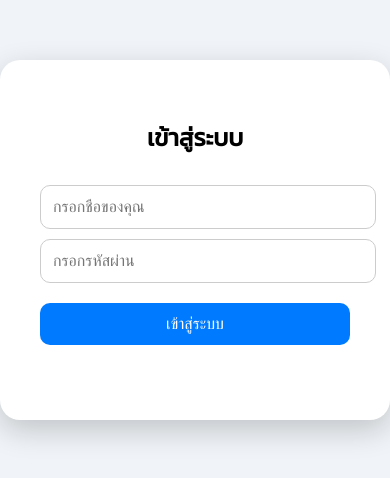
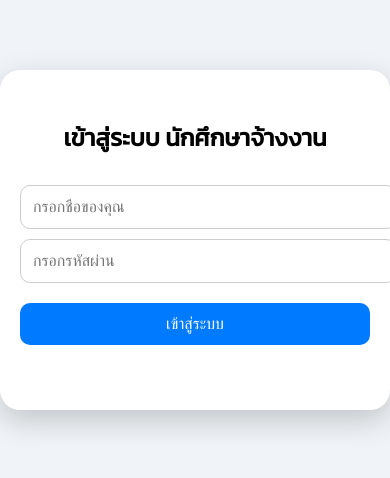
Before and after one commit to ohmrattham/checkin1, a plain HTML site: page index.html in a window 390 px wide. Shown: the part 182-660 px from the top of the page. Drawn offline with Linux system fonts and the light colour scheme.

Commit message:
Update index.html

```diff
--- a/index.html
+++ b/index.html
@@ -20,8 +20,19 @@
   border-radius: 20px;
   box-shadow: 0 10px 30px rgba(0,0,0,0.2);
   text-align: center;
-      width: 320px;
+  width: 90%;
+  max-width: 400px;
 }
+
+@media (max-width: 480px) {
+  input, button {
+    font-size: 18px;
+  }
+  .login-box {
+    padding: 30px 20px;
+  }
+}
+
     input {
       padding: 12px;
       width: 100%;
@@ -71,7 +82,7 @@
 </head>
 <body>
   <div class="login-box">
-    <h2>เข้าสู่ระบบ</h2>
+    <h2>เข้าสู่ระบบ นักศึกษาจ้างงาน</h2>
     <input type="text" id="username" placeholder="กรอกชื่อของคุณ" />
     <input type="password" id="password" placeholder="กรอกรหัสผ่าน" />
     <button onclick="login()">เข้าสู่ระบบ</button>
```
Lines whose indentation alone changed are shown as unchanged.
